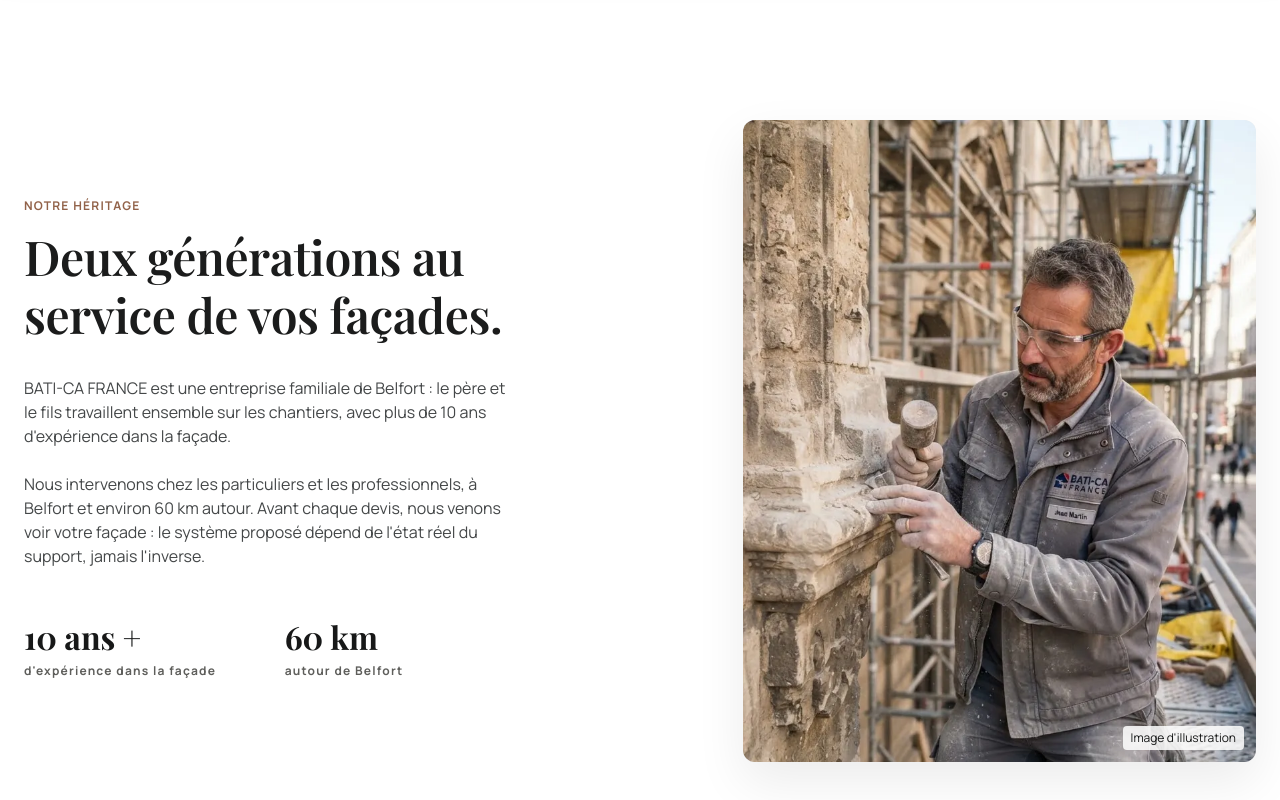
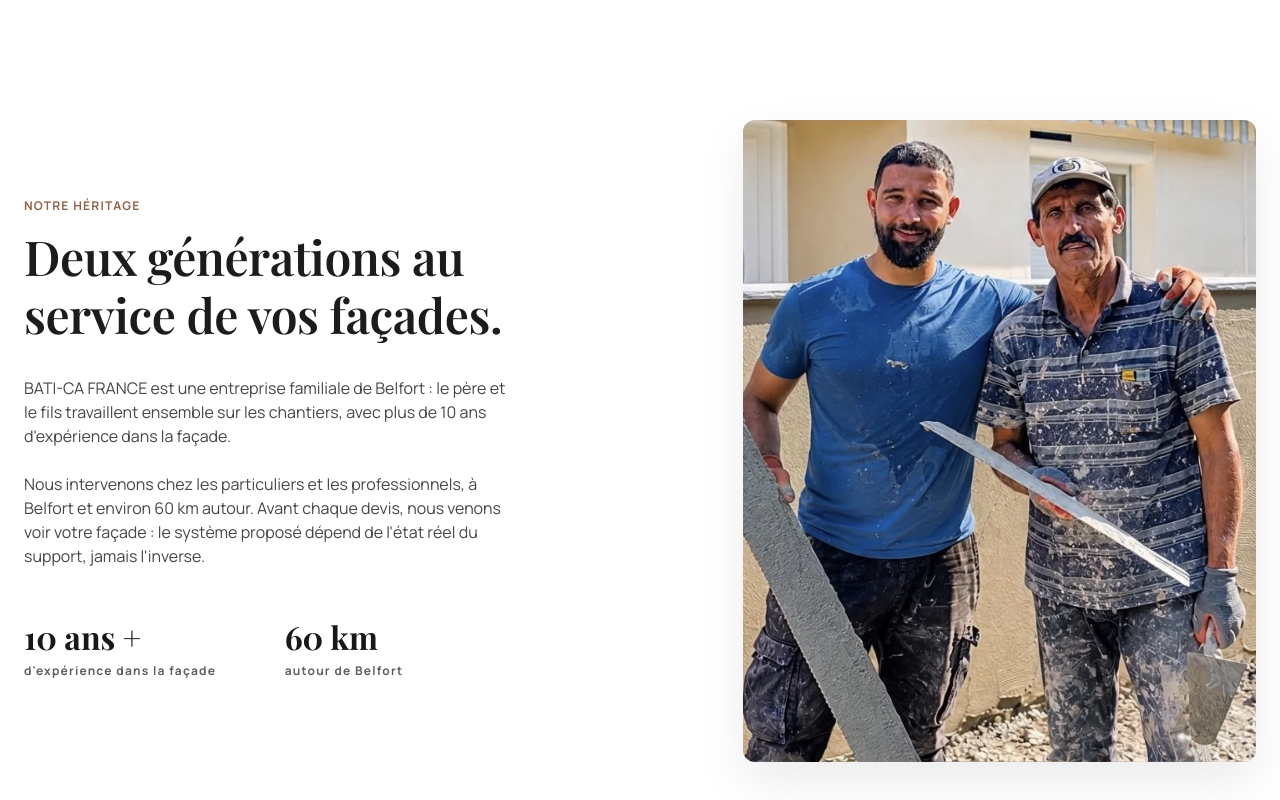
Before and after one commit to baticafrance/baticafrance.fr, a plain HTML site: page index.html in a window 1280 px wide. Shown: the part 820-1620 px from the top of the page. Drawn offline with Linux system fonts and the light colour scheme.

Commit message:
Accueil : nouvelle photo de l'équipe (remplace l'image d'illustration), alt ajouté
Co-Authored-By: Claude Sonnet 5.5 <noreply@anthropic.com>
Claude-Session: https://claude.ai/code/session_01Gfvz7u73gDV678ZdzruPHv

```diff
--- a/index.html
+++ b/index.html
@@ -212,8 +212,7 @@
 </div>
 <div class="md:col-span-6 md:col-start-8 relative reveal active" style="transition-delay: 200ms;">
 <div class="relative aspect-[4/5] bg-surface-container rounded-xl overflow-hidden shadow-[0px_20px_50px_rgba(0,0,0,0.08)]">
-<picture class="contents"><source type="image/webp" srcset="/images/illustrations/artisan.webp"/><img alt="" class="w-full h-full object-cover" loading="lazy" decoding="async" src="/images/illustrations/artisan.jpg" width="768" height="1376"/></picture>
-<p class="absolute bottom-3 right-3 bg-white/85 text-primary text-xs px-2 py-1 rounded">Image d'illustration</p>
+<picture class="contents"><source type="image/webp" srcset="/images/illustrations/equipe-chantier.webp"/><img alt="Deux artisans de BATI-CA FRANCE devant une façade en enduit" class="w-full h-full object-cover" loading="lazy" decoding="async" src="/images/illustrations/equipe-chantier.jpg" width="986" height="1232"/></picture>
 </div>
 </div>
 </div>
```
Also changed, not shown: images/illustrations/equipe-chantier.jpg (added), images/illustrations/equipe-chantier.webp (added).
